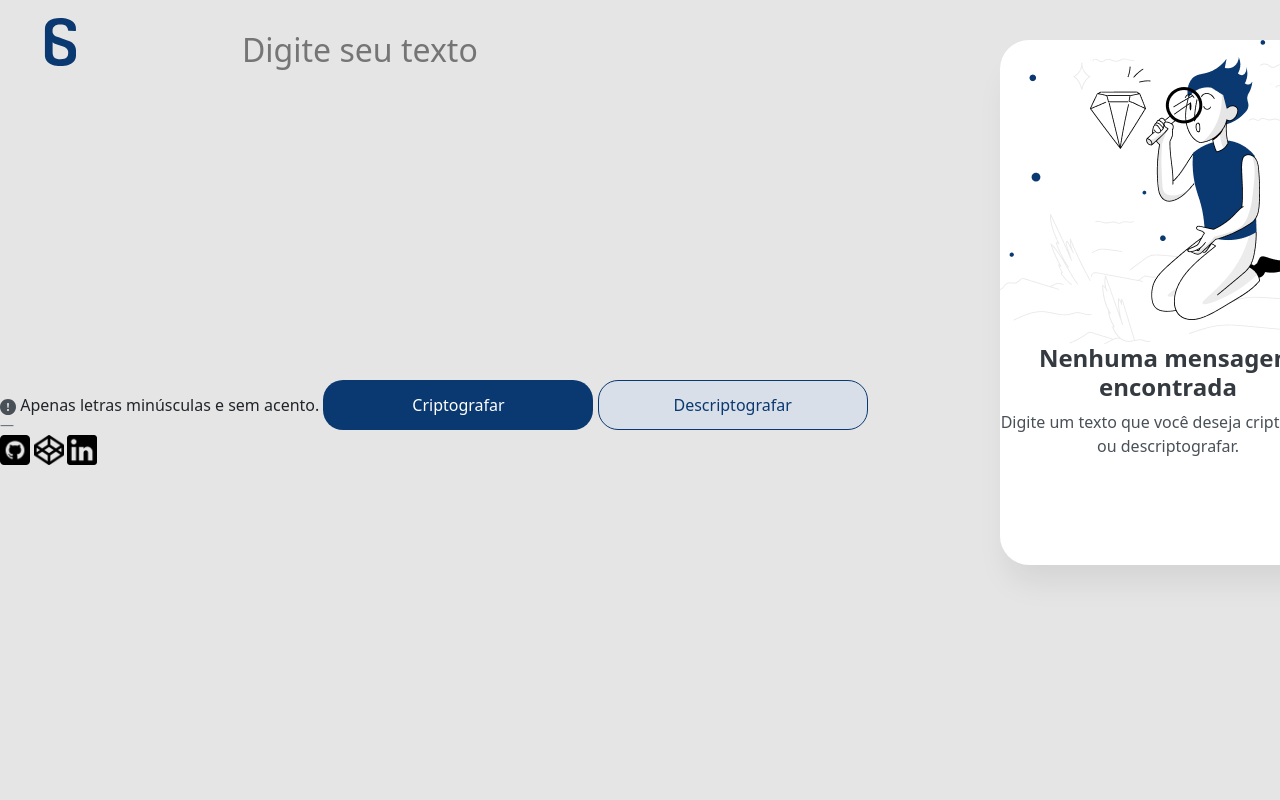
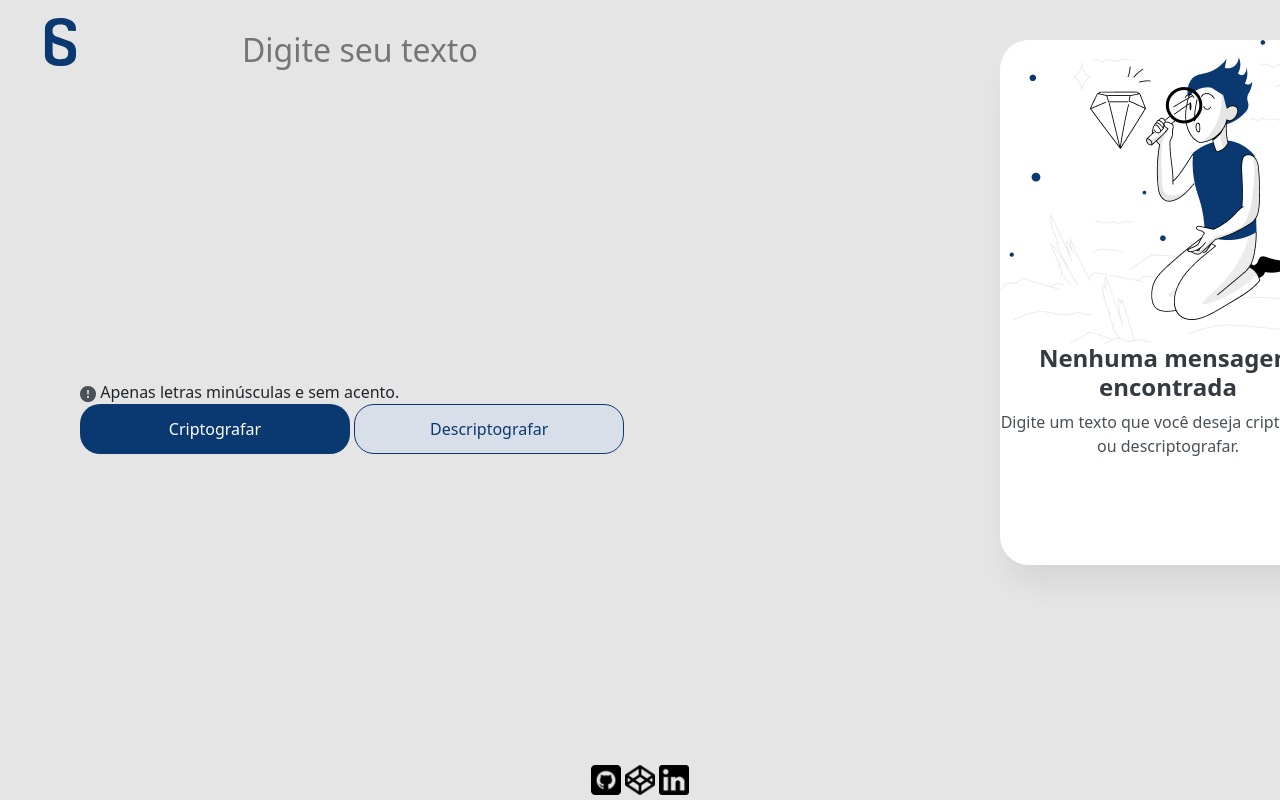
Before and after one commit to vivi-barba/text-decoder-js, a website: page index.html in a window 1280 px wide. Shown: the top 800 px of the page. Drawn offline with nearby package versions, Linux system fonts and the light colour scheme.

Commit message:
centralizando

```diff
--- a/index.html
+++ b/index.html
@@ -15,6 +15,7 @@
     <header class="rotate-logo">
          <img src="assets/logos/Logo.svg">
     </header>
+    <main>
         <section>
             <div>
                 <textarea autofocus name="criptografar" class="input-position" id="textCriptografar" placeholder="Digite seu texto" required></textarea>
@@ -30,21 +31,21 @@
                 </div>
             </div>
         </section>
-    <section>
-        <div>
+        <section class="position-relative left-position">
+            <div class="">
                 <img src="assets/icon/icon-info-footer.svg">
                 <label>Apenas letras minúsculas e sem acento.</label>
-            <button onclick="buttonCriptografar" class="btn-criptografar" alt="Clique aqui para Criptografar seu texto">Criptografar</button>
-            <button onclick="buttonDescriptografar" class="btn-descriptografar">Descriptografar</button>
+            </div>
+            <div>
+                <button type="submit" onclick="buttonCriptografar" class="btn-criptografar" alt="Clique aqui para Criptografar seu texto">Criptografar</button>
+                <button type="submit" onclick="buttonDescriptografar" class="btn-descriptografar">Descriptografar</button>
             </div>
         </section>
-    <footer class="blockquote-footer">
-
-<div>
-            <a><img class="icon" src="assets/icon/github (1).png" alt="github"></a>
-            <a><img class="icon" src="assets/icon/codepen.png" alt="codepen"></a>
-            <a><img class="icon" src="assets/icon/logotipo-do-linkedin.png" alt="Linkedin"></a>
-        </div>
+        <footer class="bg-footer-blue">
+                <a href="https://github.com/vivi-barba" target="_blank"><img class="icon" src="assets/icon/github (1).png" alt="github"></a>
+                <a href="https://codepen.io/Vic-Barbosa" target="_blank"><img class="icon" src="assets/icon/codepen.png" alt="codepen"></a>
+                <a href="https://www.linkedin.com/in/victoriabarbosa-dev/" target="_blank"><img class="icon" src="assets/icon/logotipo-do-linkedin.png" alt="Linkedin"></a>
         </footer>
+    </main>
 </body>
 </html>
--- a/style.css
+++ b/style.css
@@ -1,5 +1,33 @@
 .bg-light-blue{
     background-color: #E5E5E5;
+}
+
+.icon {
+    width: 30px;
+}
+
+.rotate-logo {
+    display: inline-block;
+    position: relative;
+    font-size: 50px;
+    font-weight: bold;
+    font-family: Arial, Helvetica, sans-serif;
+}
+
+.rotate-logo img {
+    display: block;
+    position: absolute;
+    animation: rotate 2s linear infinite;
+}
+
+@keyframes rotate {
+    0% {
+        transform: rotateY(0deg);
+    }
+
+    100% {
+        transform: rotateY(360deg);
+    }
 }
 
 .btn-criptografar{
@@ -87,31 +115,20 @@
     flex-grow: 0;
 }
 
-
-.icon{
-    width: 30px;
+.left-position{
+    left: 5rem;
 }
 
- .rotate-logo {
-     display: inline-block;
-     position: relative;
-     font-size: 50px;
-     font-weight: bold;
-     font-family: Arial, Helvetica, sans-serif;
- }
+.bg-footer-blue{
+    background-color: ;
+}
 
- .rotate-logo img {
-     display: block;
-     position: absolute;
-     animation: rotate 2s linear infinite;
- }
-
-  @keyframes rotate {
-      0% {
-          transform: rotateY(0deg);
-      }
-
-      100% {
-          transform: rotateY(360deg);
-      }
-  }
+footer{
+    padding: 15px;
+        width: 100%;
+        text-align: center;
+        height: 50px;
+        margin: auto;
+        bottom: 0;
+        position: fixed;
+}
```
Lines whose indentation alone changed are shown as unchanged.
